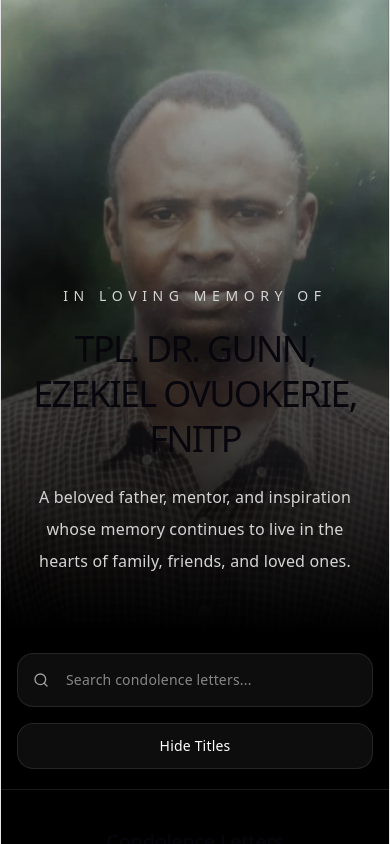
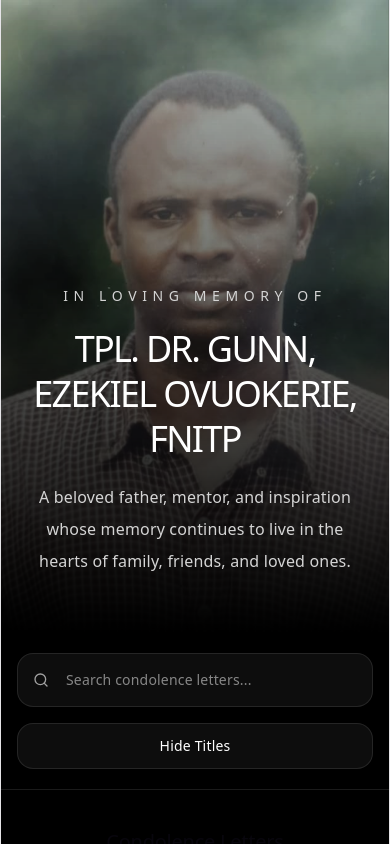
Before and after one commit to ShadowMonarch01/drgunnlegacy, a React (Vite) app: page / in a window 390 px wide. Shown: the top 844 px of the page. Built offline with nearby package versions, Linux system fonts and the light colour scheme.

Commit message:
name color fix

```diff
--- a/src/MemorialPage.tsx
+++ b/src/MemorialPage.tsx
@@ -196,7 +196,7 @@
         In Loving Memory Of
       </p>
 
-      <h1 className="text-4xl font-bold leading-tight sm:text-5xl md:text-7xl">
+      <h1 style={{color:"#fff"}} className="text-4xl font-bold leading-tight sm:text-5xl md:text-7xl">
         TPL. DR. GUNN, EZEKIEL OVUOKERIE, FNITP
       </h1>
 
```
